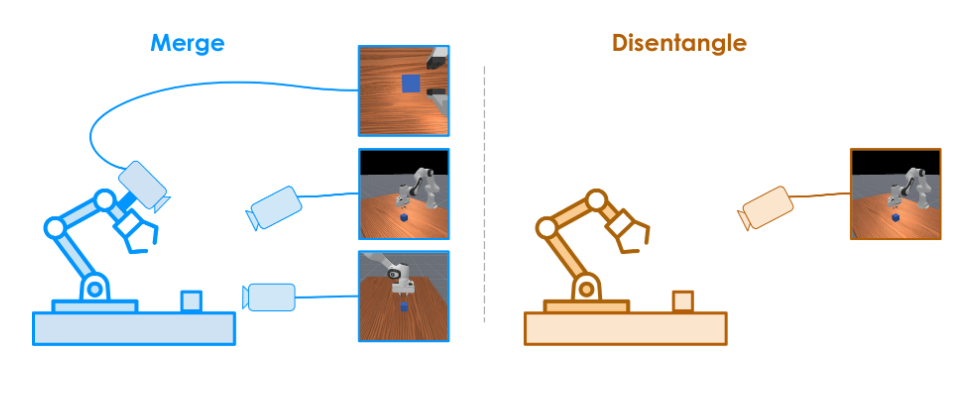
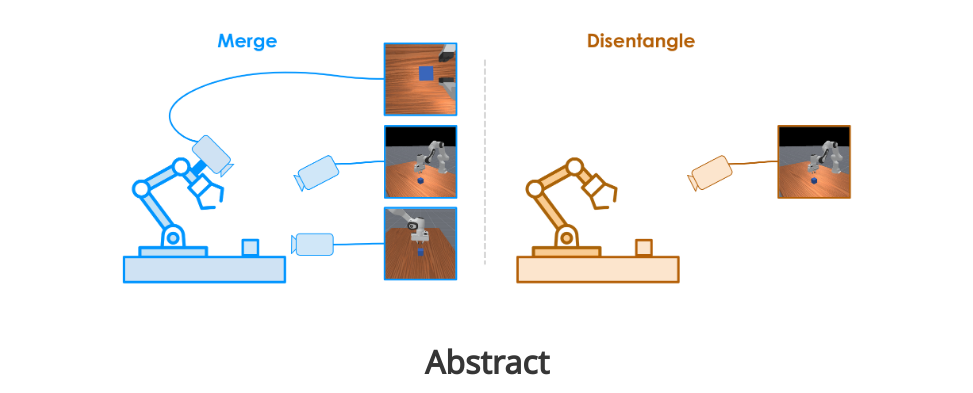
Before and after one commit to aalmuzairee/mad, a plain HTML site: page index.html in a window 1280 px wide. Shown: the part 407-800 px from the top of the page, without its empty margins (153-1126 px from the left). Drawn offline with nearby package versions, Linux system fonts and the light colour scheme; some icons are missing; a web font is replaced by a local one.

Commit message:
Adjusting style

```diff
--- a/index.html
+++ b/index.html
@@ -114,9 +114,9 @@
 
 <!-- Head Figure -->
 <section class="hero teaser">
-  <div class="container is-max-desktop">
+  <div class="container is-max-desktop has-text-centered">
     <div class="hero-body" style="padding-bottom: 0px;">
-      <img width="100%" src="./static/images/head_diag.png">
+      <img width="80%" src="./static/images/head_diag.png">
     </div>
   </div>
 </section>
```
